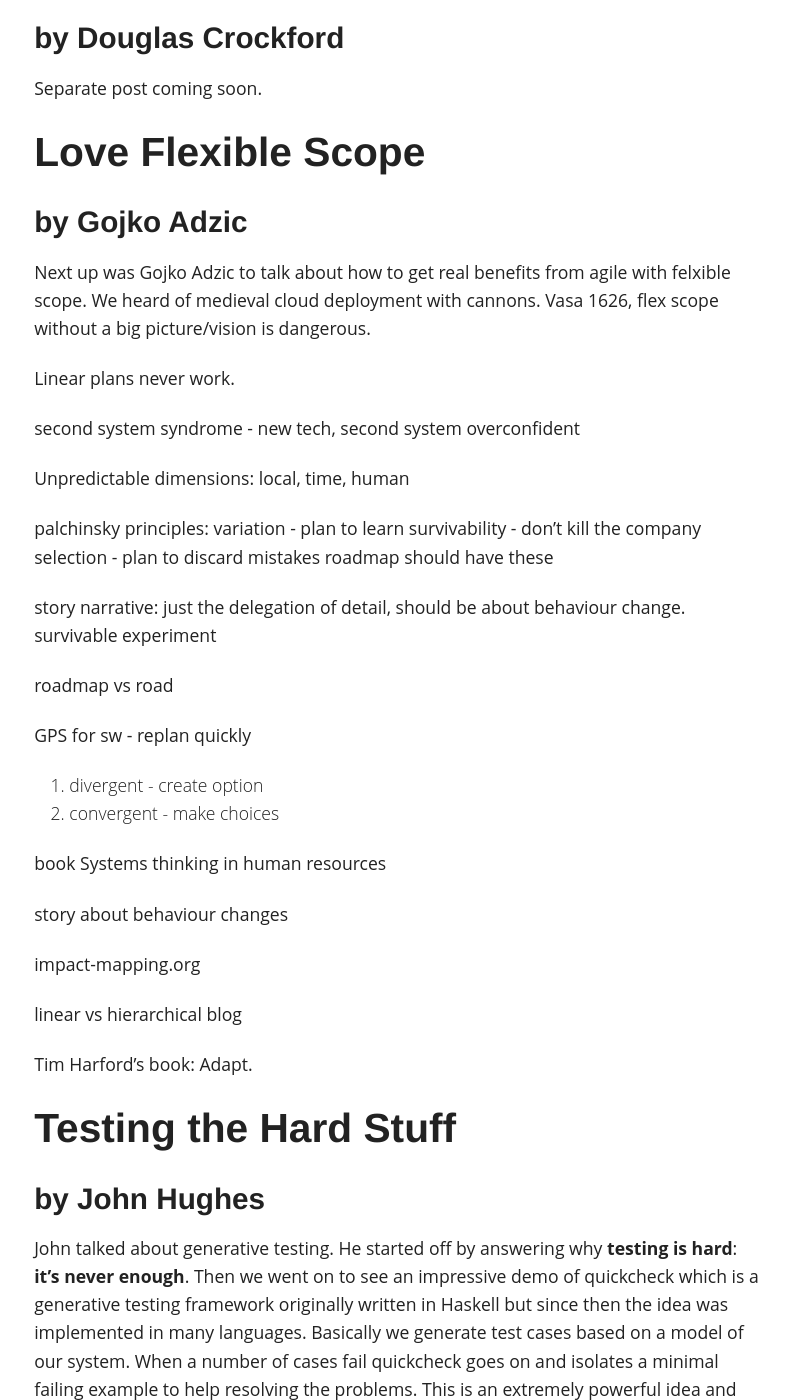
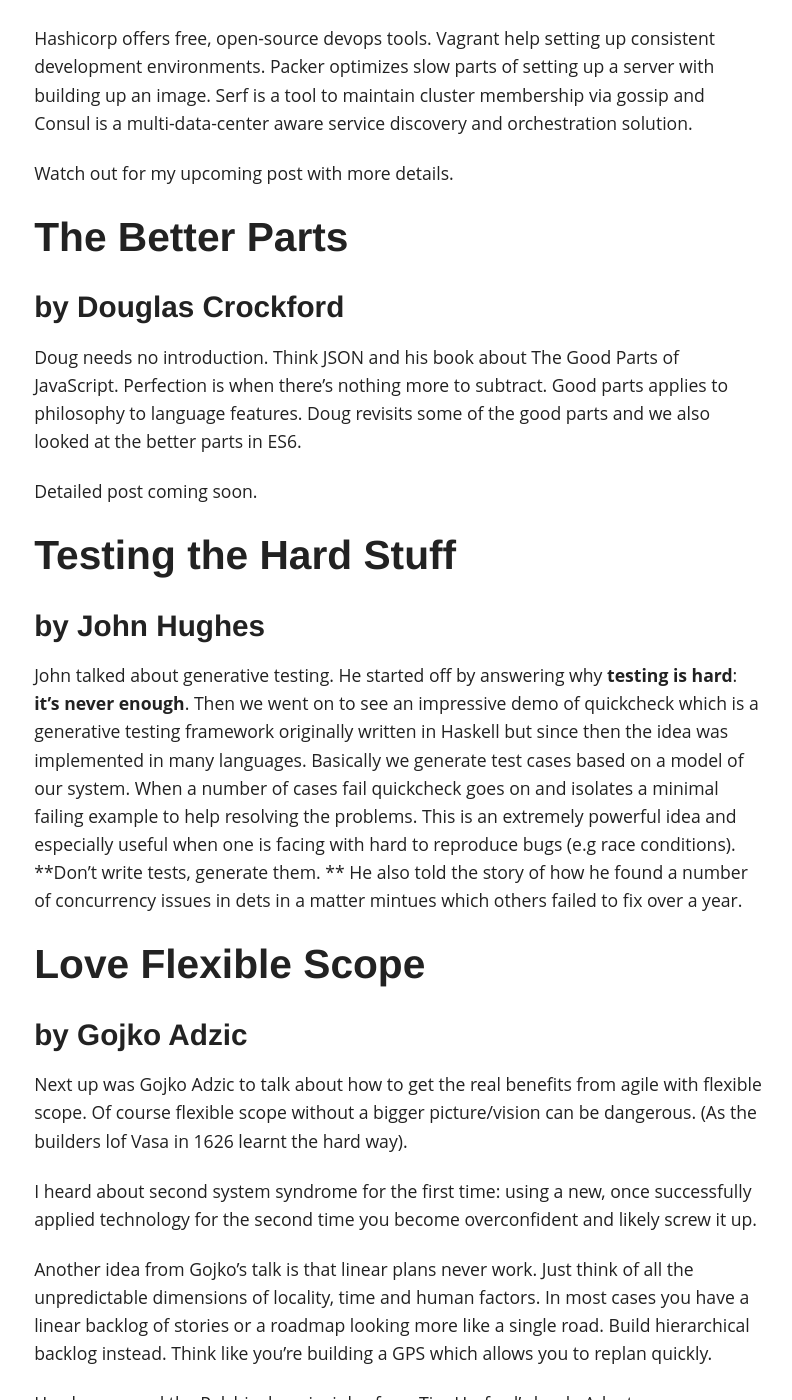
Before and after one commit to dublado/csabapalfi.github.io, a Jekyll site: the page built from _posts/2014-04-24-craftconf-day-2.md, in a window 1280 px wide and 1400 px high, scrolled down 1636 px. Shown: the whole window, without its empty margins (241-1033 px from the left). Built offline with Jekyll 4.4.1, drawn with Linux system fonts in a browser that asks for light colours; Markdown is read by kramdown in place of the engine named in the settings; comment, search, counter and statistics services are not loaded; some of the changed text lies outside the part shown.

Commit message:
minor updates

```diff
--- a/_posts/2014-04-24-craftconf-day-2.md
+++ b/_posts/2014-04-24-craftconf-day-2.md
@@ -8,18 +8,34 @@ summary: "Craft Conference - Day 2 Summary, April 23-25 2014 @ Budapest, Hungary
 
 The [Craft Conference](http://craft-conf.com/2014/) was amazing. You should come to this conference next year. Seriously. I was totally blown away by the awesomeness of the speaker line-up and the 900 other attendes likely thought so. (Full disclosure: I'm Hungarian so it has extra benefits to come home :)
 
-I'll keep adding posts based on my notes as well and link them here.
+My favourites from day 2 were:
 
-Let's see my favourite talks from day 2!
+* [Programming, only better by Bodil Stokke](#bodil)
+* [The journey to Mastery by Dan North](#dan)
+* [The better parts by Doug Crockford](#doug)
+* [Maximum potency DevOps by Mitchell Hashimoto](#mitchell)
+* [Testing the hard stuff by John Hughes](#john).
 
-## Programming, only better
+A really brief summary of all 14 talks I found interesting is available here:
+
+## <a name="bodil"></a>Programming, only better
 ### by Bodil Stokke
 
 The keynote by Bodil Stokke started with Turing and Church as titans and huge Pinkie Pie sticker on her laptop so you already knew it's going to be good. We covered silver bullet processes, what causes complexity and explored a bit of logic programming as well.
 
-Check out [my post about Bodil's talk](/programming-only-better-bodil-stokke).
+Check out [my detailed post about Bodil's talk](/programming-only-better-bodil-stokke).
 
-## Maximum Potency DevOps
+## <a name="dan"></a>The journey to mastery
+### by Dan North
+
+Dan's talks are always great fun. Saw him on a number of occasions and attended his training on Day 1.
+This time he explored what is mastery in the context of software development and how to get there.
+A few key thoughts are choosing your goals deliberately and understanding how you personally learn.
+The journey never ends.
+
+Stay tuned for a more detailed post as I have much more notes on this.
+
+## <a name="mitchell"></a>Maximum Potency DevOps
 ### by Mitchell Hashimoto
 
 Mitchell Hashimoto, the creator of Vagrant talked about an application lifecycle model true to pretty much all applications:
@@ -30,60 +46,20 @@ Mitchell Hashimoto, the creator of Vagrant talked about an application lifecycle
 
 The goal of devops -from the technology perspective- is to make this lifecycle more efficient.
 
-Hashicorp offers open-source devops tools. Vagrant help setting up consistent development environments. Packer optimizes slow parts of setting up a server with building up an image. Serf is a tool to maintain cluster membership via gossip and Consul is a multi-data-center aware service discovery and orchestration solution.
+Hashicorp offers free, open-source devops tools. Vagrant help setting up consistent development environments. Packer optimizes slow parts of setting up a server with building up an image. Serf is a tool to maintain cluster membership via gossip and Consul is a multi-data-center aware service discovery and orchestration solution.
 
 Watch out for my upcoming post with more details.
 
-## The journey to mastery
-### by Dan North
-
-Dan's talks are always great fun. Saw him on a number of occasions and attended his training on Day 1.
-This time he explored how
-
-## The Better Parts
+## <a name="doug"></a>The Better Parts
 ### by Douglas Crockford
 
-Separate post coming soon.
+Doug needs no introduction. Think JSON and his book about The Good Parts of JavaScript.
+Perfection is when there's nothing more to subtract. Good parts applies to philosophy to language features.
+Doug revisits some of the good parts and we also looked at the better parts in ES6.
 
+Detailed post coming soon.
 
-## Love Flexible Scope
-### by Gojko Adzic
-
-Next up was Gojko Adzic to talk about how to get real benefits from agile with felxible scope. We heard of medieval cloud deployment with cannons. Vasa  1626, flex scope without a big picture/vision is dangerous.
-
-Linear plans never work.
-
-second system syndrome - new tech, second system overconfident
-
-Unpredictable dimensions: local, time, human
-
-palchinsky principles:
-variation - plan to learn
-survivability - don't kill the company
-selection - plan to discard mistakes
-roadmap should have these
-
-story narrative: just the delegation of detail, should be about behaviour change. survivable experiment
-
-roadmap vs road
-
-GPS for sw - replan quickly
-
-1. divergent - create option
-2. convergent - make choices
-
-book Systems thinking in human resources
-
-story about behaviour changes
-
-impact-mapping.org
-
-linear vs hierarchical blog
-
-Tim Harford's book: Adapt.
-
-
-## Testing the Hard Stuff
+## <a name="john"></a>Testing the Hard Stuff
 ### by John Hughes
 
 John talked about generative testing. He started off by answering why **testing is hard**: **it's never enough**.
@@ -91,6 +67,25 @@ Then we went on to see an impressive demo of quickcheck which is a generative te
 This is an extremely powerful idea and especially useful when one is facing with hard to reproduce bugs (e.g race conditions).
 **Don't write tests, generate them. **
 He also told the story of how he found a number of concurrency issues in dets in a matter mintues which others failed to fix over a year.
+
+## Love Flexible Scope
+### by Gojko Adzic
+
+Next up was Gojko Adzic to talk about how to get the real benefits from agile with flexible scope. Of course flexible scope without a bigger picture/vision can be dangerous. (As the builders lof Vasa in 1626 learnt the hard way).
+
+I heard about second system syndrome for the first time: using a new, once successfully applied technology for the second time you become overconfident and likely screw it up.
+
+Another idea from Gojko's talk is that linear plans never work. Just think of all the unpredictable dimensions of locality, time and human factors. In most cases you have a linear backlog of stories or a roadmap looking more like a single road. Build hierarchical backlog instead. Think like you're building  a GPS which allows you to replan quickly.
+
+He also covered the Palchinsky principles from Tim Harford's book: Adapt.
+
+* variation - plan to learn
+* survivability - don't kill the company
+* selection - plan to discard mistakes
+
+Each roadmap should have these properties represented somehow.
+
+He also mentioned [impactmapping.org](http://impactmapping.org/) as a great resource.
 
 ## Adjusting your architecture to continuous delivery
 ### by Rachel Laycock
```
Also changed, not shown: _posts/2014-04-24-programming-only-better-bodil-stokke.md (+7 -5 lines).
